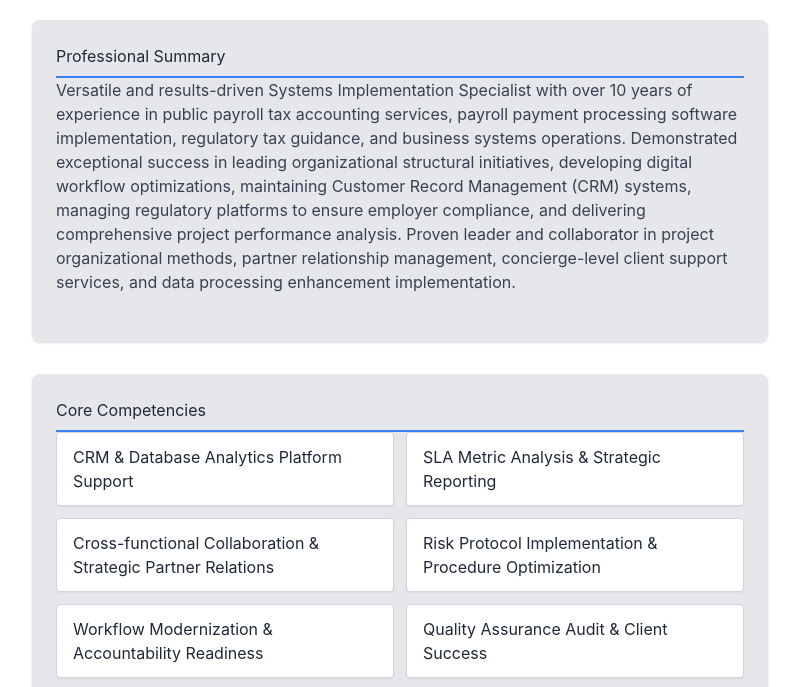
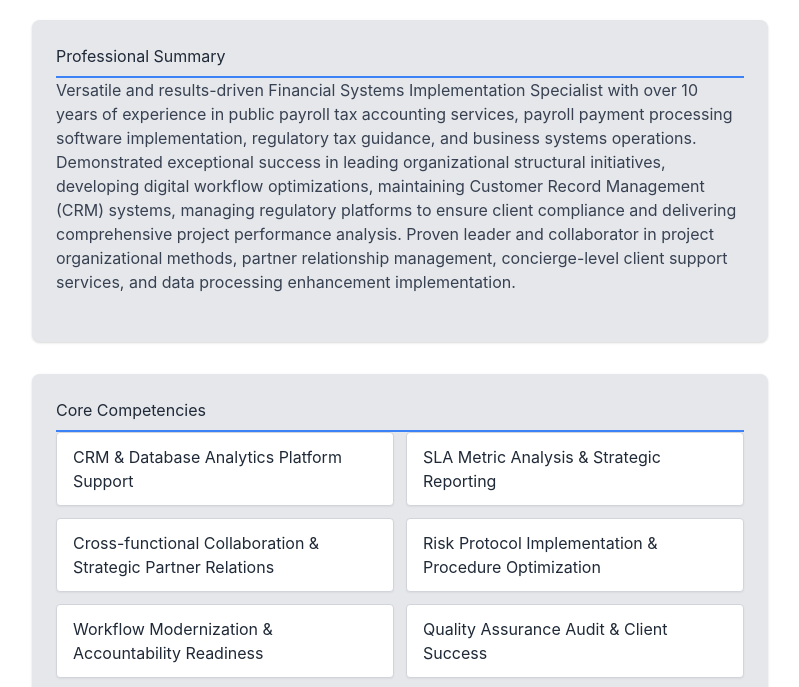
Before and after one commit to thomasloftus/resume, a plain HTML site: page index.html in a window 1280 px wide. Shown: the part 92-779 px from the top of the page, without its empty margins (240-1039 px from the left). Drawn offline with nearby package versions, Linux system fonts and the light colour scheme.

Commit message:
Update index.html

```diff
--- a/index.html
+++ b/index.html
@@ -530,7 +530,7 @@
         <section class="section">
             <h2>Professional Summary</h2>
             <p class="summary-text">
-                Versatile and results-driven Systems Implementation Specialist with over 10 years of experience in public payroll tax accounting services, payroll payment processing software implementation, regulatory tax guidance, and business systems operations. Demonstrated exceptional success in leading organizational structural initiatives, developing digital workflow optimizations, maintaining Customer Record Management (CRM) systems, managing regulatory platforms to ensure employer compliance, and delivering comprehensive project performance analysis. Proven leader and collaborator in project organizational methods, partner relationship management, concierge-level client support services, and data processing enhancement implementation.
+                Versatile and results-driven Financial Systems Implementation Specialist with over 10 years of experience in public payroll tax accounting services, payroll payment processing software implementation, regulatory tax guidance, and business systems operations. Demonstrated exceptional success in leading organizational structural initiatives, developing digital workflow optimizations, maintaining Customer Record Management (CRM) systems, managing regulatory platforms to ensure client compliance and delivering comprehensive project performance analysis. Proven leader and collaborator in project organizational methods, partner relationship management, concierge-level client support services, and data processing enhancement implementation.
             </p>
         </section>
 
```
